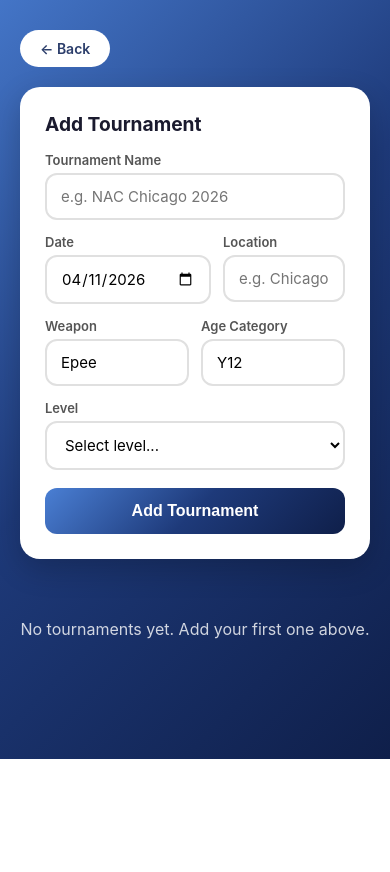
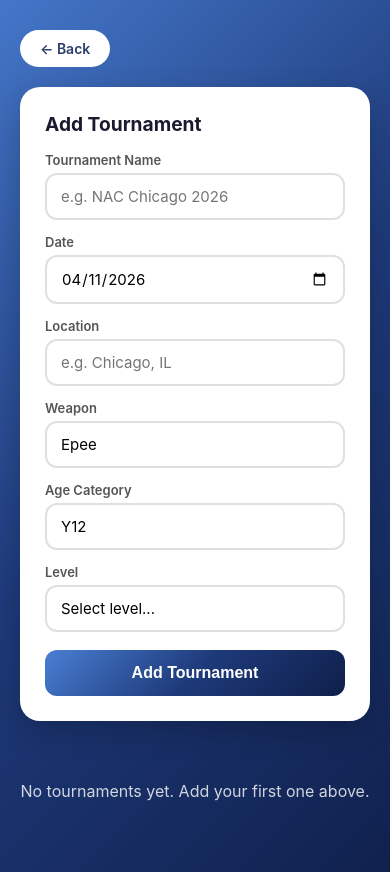
Before and after one commit to christinesalim/fencing-coach, a Flask app: page /tournaments in a window 390 px wide. Shown: the part 90-962 px from the top of the page. Before the commit the page ends 849 px from the top, so only its background shows below. Run offline with Flask 3, Linux system fonts and the light colour scheme; the visitor is signed in with stand-in values (Sample User, id 1); data that the repository does not hold is empty.

Commit message:
Fix mobile overflow: stack form rows and constrain date inputs on iOS
- Add max-width and -webkit-appearance:none to date inputs to prevent iOS Safari overflow
- Stack tournament form rows on narrow screens (<480px)

Co-Authored-By: Claude Opus 4.6 (1M context) <noreply@anthropic.com>

```diff
--- a/templates/lessons.html
+++ b/templates/lessons.html
@@ -72,6 +72,7 @@
 
         input[type="text"], input[type="date"], textarea {
             width: 100%;
+            max-width: 100%;
             padding: 12px 14px;
             border: 2px solid #e0e0e0;
             border-radius: 12px;
@@ -79,6 +80,9 @@
             font-family: inherit;
             outline: none;
             transition: border-color 0.2s;
+            -webkit-appearance: none;
+            appearance: none;
+            box-sizing: border-box;
         }
 
         input[type="text"]:focus, input[type="date"]:focus, textarea:focus { border-color: #2c3e6b; }
--- a/templates/tournaments.html
+++ b/templates/tournaments.html
@@ -72,6 +72,7 @@
 
         input[type="text"], input[type="date"], select {
             width: 100%;
+            max-width: 100%;
             padding: 12px 14px;
             border: 2px solid #e0e0e0;
             border-radius: 12px;
@@ -80,6 +81,9 @@
             outline: none;
             transition: border-color 0.2s;
             background: white;
+            -webkit-appearance: none;
+            appearance: none;
+            box-sizing: border-box;
         }
 
         input[type="text"]:focus, input[type="date"]:focus, select:focus {
@@ -91,7 +95,14 @@
             gap: 12px;
         }
 
-        .form-row .form-group { flex: 1; }
+        .form-row .form-group { flex: 1; min-width: 0; }
+
+        @media (max-width: 480px) {
+            .form-row {
+                flex-direction: column;
+                gap: 0;
+            }
+        }
 
         .btn-primary {
             width: 100%;
```
